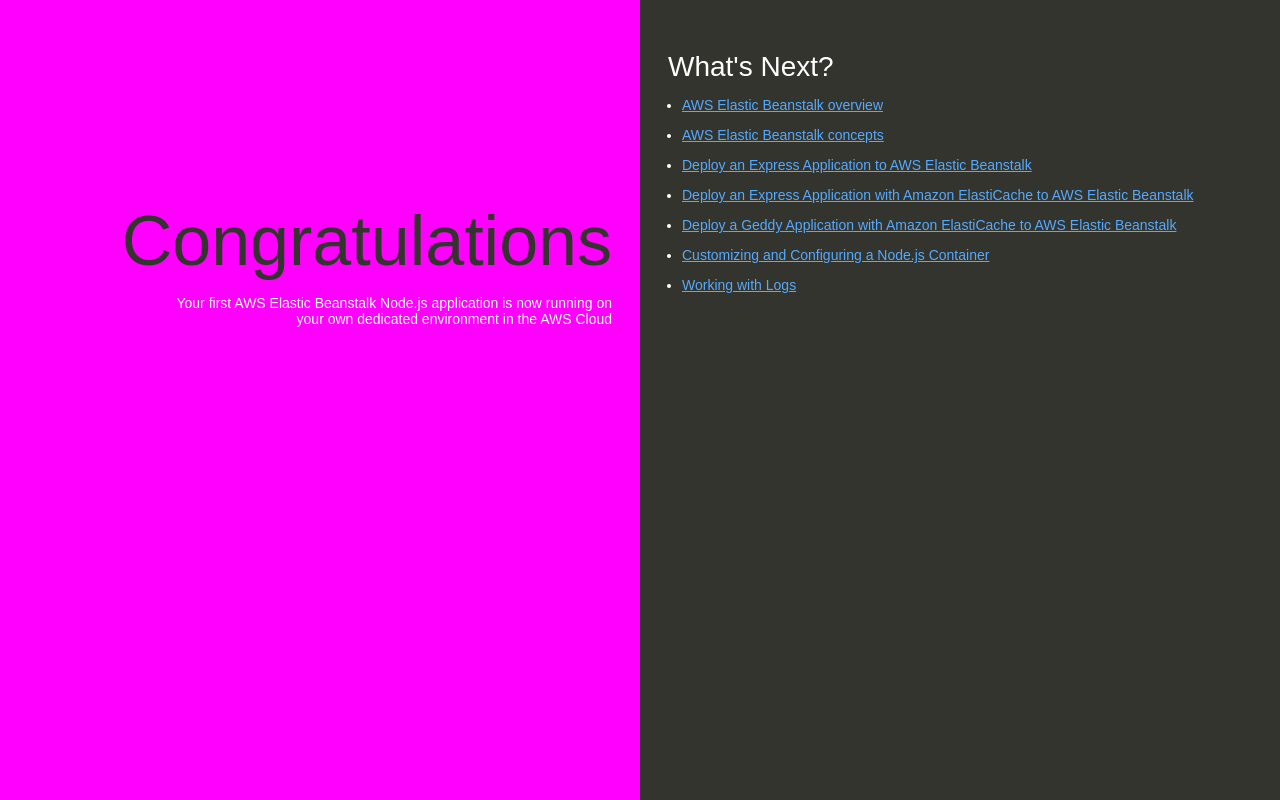
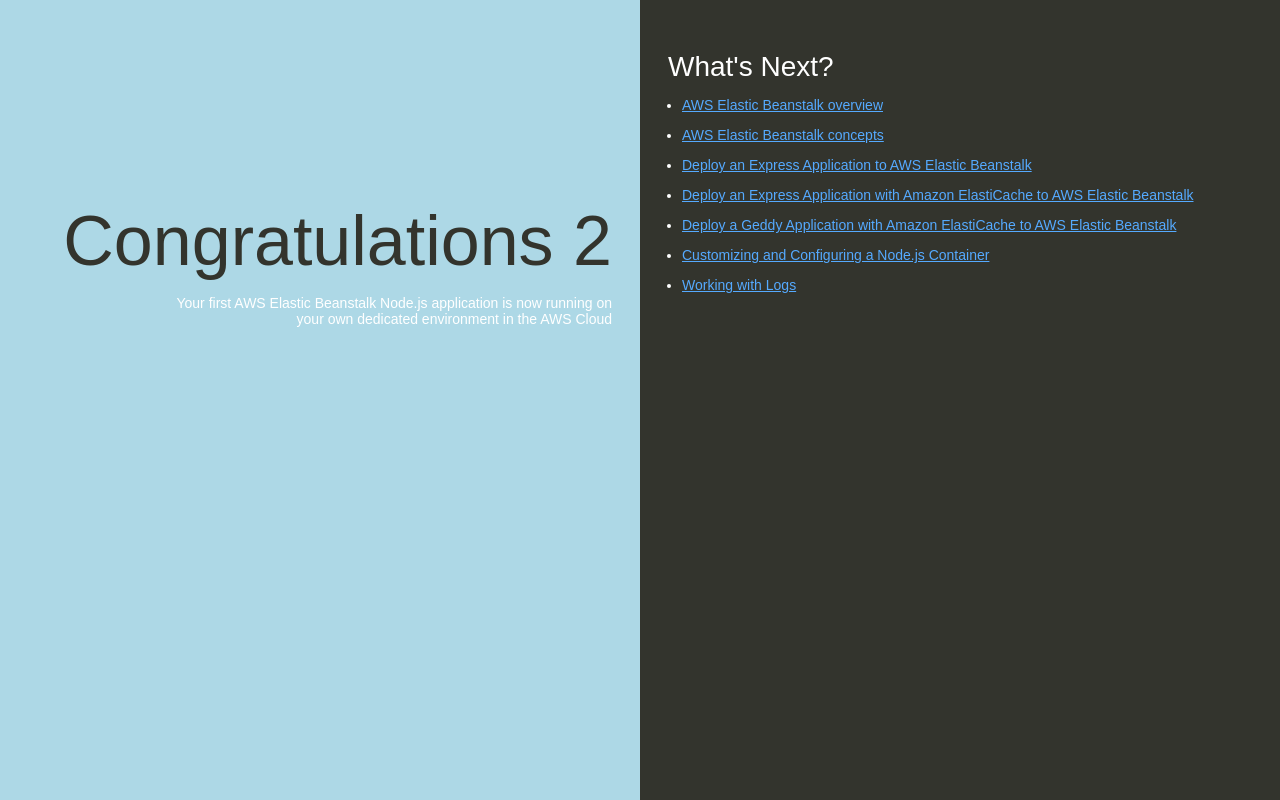
Before and after one commit to RenvMaroMagbitang/aws-nodejs-sample, a website: page index.html in a window 1280 px wide. Drawn offline with Linux system fonts and the light colour scheme.

Commit message:
Update bg to light blue

```diff
--- a/index.html
+++ b/index.html
@@ -1,7 +1,7 @@
 <!DOCTYPE html>
 <html>
   <head>
-    <title>Elastic Beanstalk Updated</title>
+    <title>Elastic Beanstalk Updated 2</title>
     <style>
       body {
         color: #ffffff;
@@ -35,7 +35,7 @@
 
         text-align: right;
         padding-top: 11em;
-        background-color: Magenta;
+        background-color: lightblue;
 
       }
       .textColumn p {
@@ -74,7 +74,7 @@
   </head>
   <body>
     <div class="textColumn">
-      <h1>Congratulations</h1>
+      <h1>Congratulations 2</h1>
       <p>Your first AWS Elastic Beanstalk Node.js application is now running on your own dedicated environment in the AWS Cloud</p>
     </div>
     <div class="linksColumn">
```
